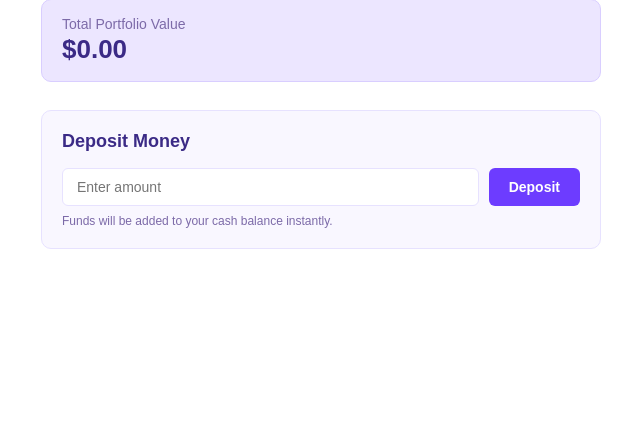
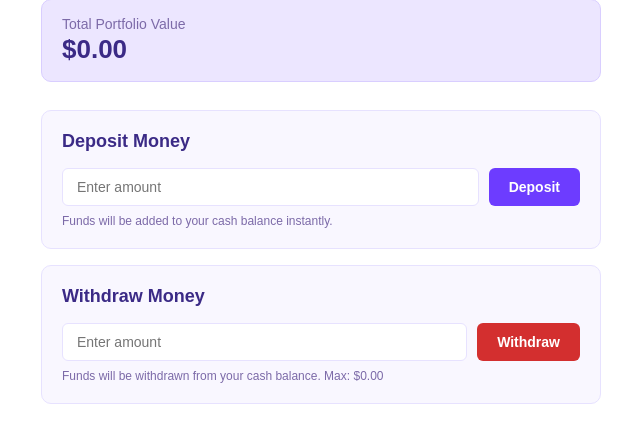
Before and after one commit to BrycePRATT2004/stock-trading-app-401, a Flask app: template templates/wallet.html in a window 1280 px wide. Shown: the part 344-787 px from the top of the page, without its empty margins (319-959 px from the left). Run offline with Flask 3, Linux system fonts and the light colour scheme; the template is opened without the code that fills it, so the values that code supplies are empty.

Commit message:
Adding Withdraw button to wallet page

```diff
--- a/app.py
+++ b/app.py
@@ -473,6 +473,33 @@ def wallet_deposit():
     return redirect(url_for("wallet"))
 
 
+@app.route("/wallet/withdraw", methods=["POST"])
+def wallet_withdraw():
+    if "user_id" not in session:
+        return redirect(url_for("login_page"))
+
+    amount_raw = request.form.get("amount", "").strip()
+    cash = get_current_cash(default=0.0)
+
+    try:
+        amount = float(amount_raw)
+        if amount <= 0:
+            raise ValueError()
+    except ValueError:
+        return redirect(url_for("wallet"))
+
+    # Check if user has sufficient funds
+    if amount > cash:
+        return redirect(url_for("wallet"))
+
+    users_col.update_one(
+        {"_id": ObjectId(session["user_id"])},
+        {"$inc": {"cash": -amount}}
+    )
+
+    return redirect(url_for("wallet"))
+
+
 @app.route("/help")
 def help_page():
     if "user_id" not in session:
--- a/templates/wallet.html
+++ b/templates/wallet.html
@@ -188,6 +188,67 @@
       color: #7c6aa8;
       margin-top: 8px;
     }
+
+    /* Withdraw Section */
+    .withdraw-card {
+      background: #f9f7ff;
+      border: 1px solid #e7e2ff;
+      border-radius: 10px;
+      padding: 20px;
+      margin-top: 16px;
+    }
+
+    .withdraw-card h2 {
+      color: #3b2a86;
+      margin: 0 0 16px 0;
+      font-size: 18px;
+    }
+
+    .withdraw-row {
+      display: flex;
+      gap: 10px;
+    }
+
+    .withdraw-row input {
+      flex: 1;
+      padding: 10px 14px;
+      border: 1px solid #e7e2ff;
+      border-radius: 6px;
+      font-size: 14px;
+      background: #fff;
+    }
+
+    .withdraw-row input:focus {
+      outline: none;
+      border-color: #6d3cff;
+      box-shadow: 0 0 0 3px rgba(109, 60, 255, 0.1);
+    }
+
+    .withdraw-row button {
+      background: #d32f2f;
+      color: white;
+      border: none;
+      padding: 10px 20px;
+      border-radius: 6px;
+      cursor: pointer;
+      font-size: 14px;
+      font-weight: bold;
+      white-space: nowrap;
+    }
+
+    .withdraw-row button:hover {
+      background: #b71c1c;
+    }
+
+    .withdraw-row button:active {
+      transform: scale(0.98);
+    }
+
+    .withdraw-hint {
+      font-size: 12px;
+      color: #7c6aa8;
+      margin-top: 8px;
+    }
   </style>
 </head>
 
@@ -261,6 +322,25 @@
       </form>
     </div>
 
+    <!-- Withdraw -->
+    <div class="withdraw-card">
+      <h2>Withdraw Money</h2>
+      <form action="/wallet/withdraw" method="POST">
+        <div class="withdraw-row">
+          <input
+            type="number"
+            name="amount"
+            step="0.01"
+            min="0.01"
+            placeholder="Enter amount"
+            required
+          />
+          <button type="submit">Withdraw</button>
+        </div>
+        <div class="withdraw-hint">Funds will be withdrawn from your cash balance. Max: ${{ "%.2f"|format(cash) }}</div>
+      </form>
+    </div>
+
   </div>
 </body>
 </html>
```
